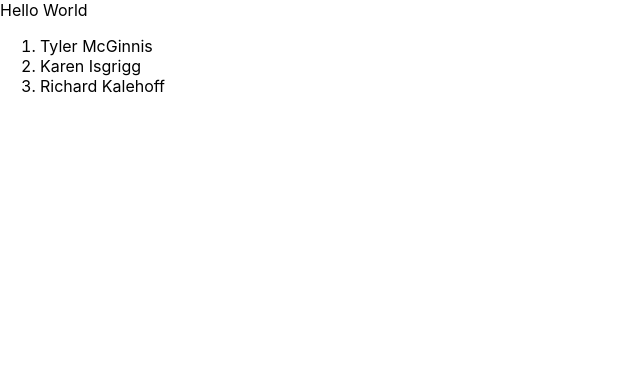
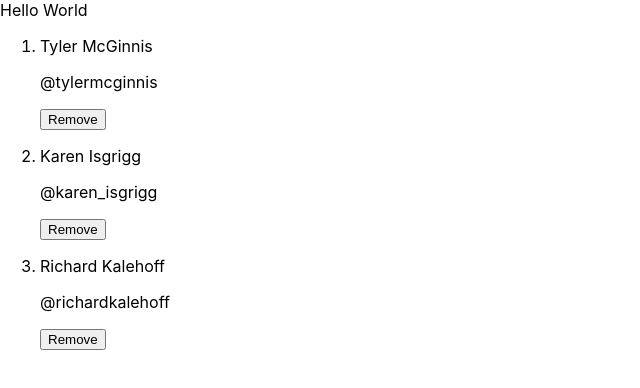
Before and after one commit to geethayr/myreactnd-contacts-app, a React (Create React App) app: page / in a window 1280 px wide. Shown: the top 388 px of the page, without its empty margins (0-640 px from the left). Built offline with nearby package versions, Linux system fonts and the light colour scheme.

Commit message:
created remove button

```diff
--- a/src/ListContacts.js
+++ b/src/ListContacts.js
@@ -6,8 +6,20 @@
         return (
             <ol className='contacts-list'>
                 {this.props.contacts.map((contact) => (
-                    <li key = {contact.id}>
-                        {contact.name}
+                        <li key={contact.id} className='contact-list-item'>
+                            <div
+                                className='contact-avatar'
+                                style={{
+                                    backgroundImage: `url(${contact.avatarURL})`
+                                }}
+                            ></div>
+                            <div className='contact-details'>
+                                <p>{contact.name}</p>
+                                <p>{contact.handle}</p>
+                            </div>
+                            <button className='contact-remove'>
+                                Remove
+                            </button>
                     </li>
                 ))}
             </ol>
```
